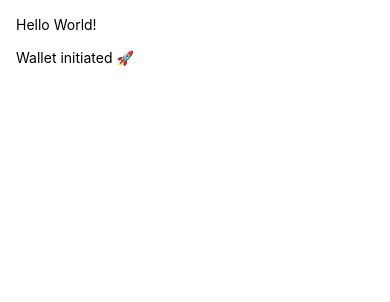
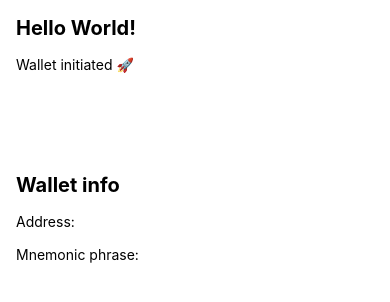
Before and after one commit to juanmanso/rn-walletconnect, a React Native app: screen /Main in a window 390 px wide. Shown: the top 302 px of the page. Built offline with nearby package versions, Linux system fonts and the light colour scheme; what @walletconnect/core would draw is missing.

Commit message:
feat: init basic ui for wallet info

```diff
--- a/src/screens/HomeScreen.tsx
+++ b/src/screens/HomeScreen.tsx
@@ -1,5 +1,5 @@
 import React, { PropsWithChildren } from 'react';
-import { StyleSheet } from 'react-native';
+import { StyleSheet, View } from 'react-native';
 
 import { Content, ThemedText } from '../components/';
 import { RootStackScreenProps } from '../navigation';
@@ -7,10 +7,20 @@ import { RootStackScreenProps } from '../navigation';
 export const HomeScreen = ({}: PropsWithChildren<
   RootStackScreenProps<'Main'>
 >): JSX.Element => {
+  const address = '';
+  const mnemonic = '';
+
   return (
     <Content containerStyle={styles.container}>
-      <ThemedText>Hello World!</ThemedText>
-      <ThemedText>Wallet initiated 🚀</ThemedText>
+      <View style={styles.group}>
+        <ThemedText style={styles.heading}>Hello World!</ThemedText>
+        <ThemedText>Wallet initiated 🚀</ThemedText>
+      </View>
+      <View style={styles.group}>
+        <ThemedText style={styles.heading}>Wallet info</ThemedText>
+        <ThemedText>Address: {address}</ThemedText>
+        <ThemedText>Mnemonic phrase: {mnemonic}</ThemedText>
+      </View>
     </Content>
   );
 };
@@ -19,6 +29,13 @@ const styles = StyleSheet.create({
   container: {
     flex: 1,
     padding: 16,
+    gap: 100,
+  },
+  group: {
     gap: 16,
   },
+  heading: {
+    fontSize: 20,
+    fontWeight: '700',
+  },
 });
```
